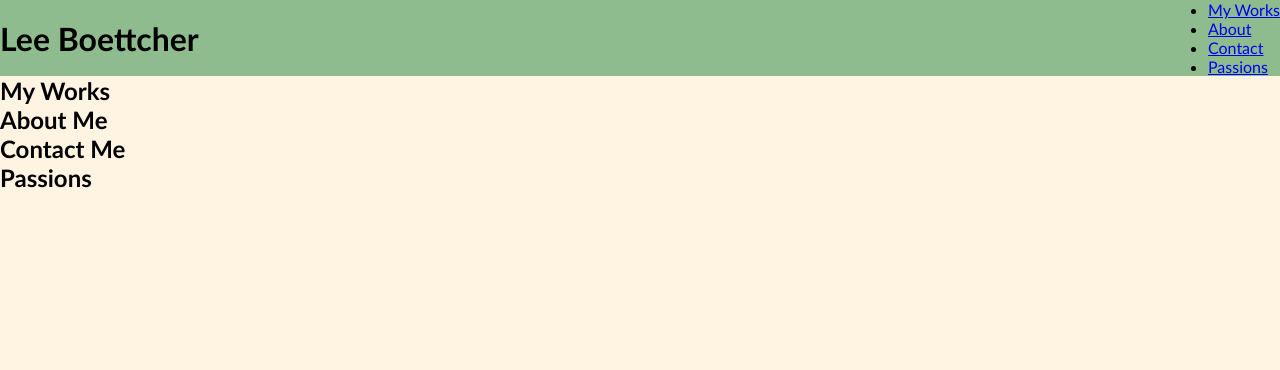
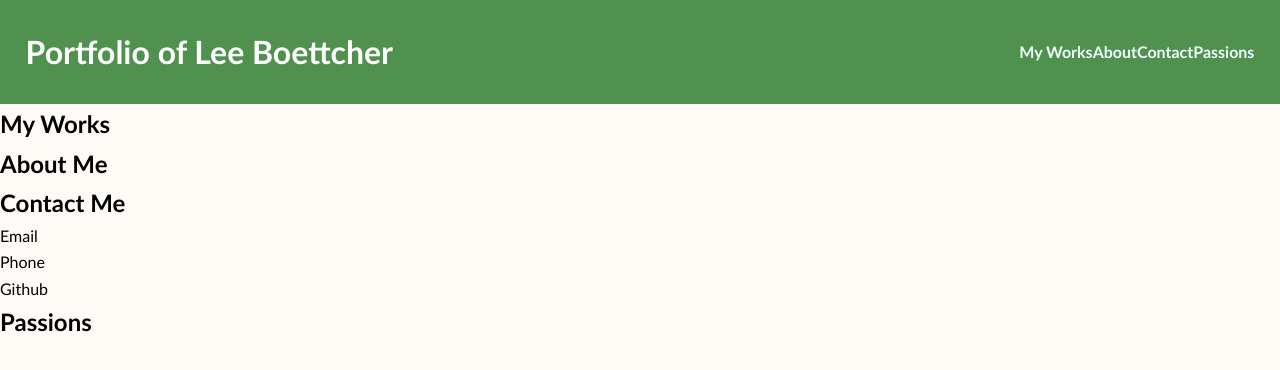
Before and after one commit to Lilniz/CSS-Portfolio, a plain HTML site: page index.html in a window 1280 px wide. Drawn offline with Linux system fonts and the light colour scheme.

Commit message:
draft.v3

```diff
--- /dev/null
+++ b/Assets/css/reset.css
@@ -0,0 +1,6 @@
+* {
+    margin: 0;
+    padding: 0;
+    box-sizing: border-box;
+    font-family: 'Gill Sans', 'Gill Sans MT', Calibri, 'Trebuchet MS', sans-serif;
+  }
--- a/Assets/css/style.css
+++ b/Assets/css/style.css
@@ -1,20 +1,27 @@
-* {
-    font-family: 'Gill Sans', 'Gill Sans MT', Calibri, 'Trebuchet MS', sans-serif;
-    padding: 0;
-    margin: 0;
+body {
+    display: flex;
+    flex-direction: column;
+    line-height: 1.65;
+    background-color: rgb(255, 251, 246);
 }
 
-html {
-    box-sizing: border-box;
+header {
+    display: flex;
+    justify-content:space-between;
+    align-items: center;
+    padding: 2%;
+    color:white;
+    background-color: rgb(80, 145, 80);
 }
 
-.main-body {
-    background-color: rgb(255, 243, 225);
+nav ul {
+    display: flex;
+    justify-content: space-between;
+    list-style: none;
 }
 
-.main-header {
-    display: flex;
-    background-color: darkseagreen;
-    justify-content: space-between;
-    align-items: center;
+nav a {
+    color: azure;
+    font-weight: bold;
+    text-decoration: none;
 }
--- a/index.html
+++ b/index.html
@@ -1,13 +1,17 @@
 <!DOCTYPE html>
-<html>
+<html lang="en">
+
     <head>
         <meta charset="UTF-8">
+        <meta name="viewport" content="width=device-width, initial-scale=1.0">
+        <title>Welcome!</title>
+        <link rel="stylesheet" href="./Assets/css/reset.css">
         <link rel="stylesheet" href="./Assets/css/style.css">
-        <title>Welcome!</title>
     </head>
-    <body class="main-body">
-        <header class="main-header">
-            <h1>Lee Boettcher</h1>
+
+    <body>
+        <header>
+            <h1>Portfolio of Lee Boettcher</h1>
             <nav class="first-nav">
                 <ul class="first-list">
                     <li><a href="#">My Works</a></li>
@@ -19,18 +23,29 @@
         </header>
 
         <main>
-            <section class="first-section">
+            <section id="first-section">
                 <h2>My Works</h2>
             </section>
             <section>
                 <h2>About Me</h2>
+                    <p>
+
+                    </p>
             </section>
             <aside>
                 <h2>Contact Me</h2>
+                    <ul>
+                        <li a="#">Email</li>
+                        <li a="#">Phone</li>
+                        <li a="#">Github</li>
+                    </ul>
             </aside>
             <section>
                 <h2>Passions</h2>
             </section>
         </main>
+        <footer>
+
+        </footer>
     </body>
 </html>
```
Also changed, not shown: Assets/images/OceanTextures-18.jpg (added), Assets/images/wavecrash.jpg (added).
